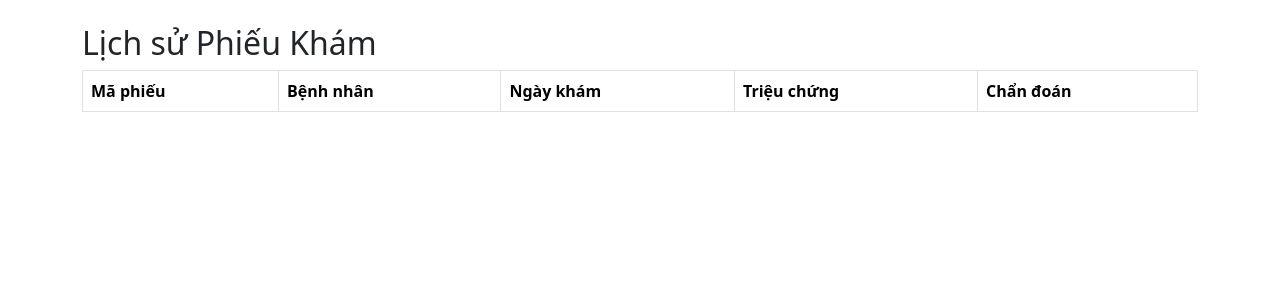
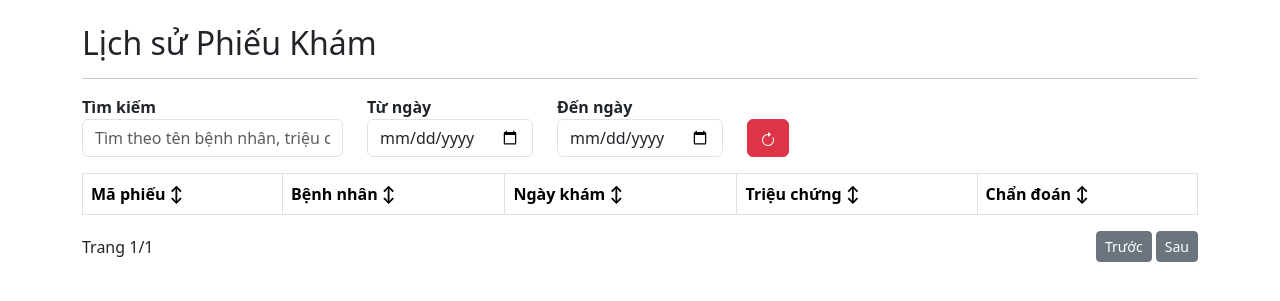
Before and after one commit to ThuanNguyen211/CT467_QTDL, a Flask app: template frontend/templates/doctor/examinations.html in a window 1280 px wide. Shown: the part 56-357 px from the top of the page. Run offline with Flask 3, Linux system fonts and the light colour scheme; the template is opened without the code that fills it, so the values that code supplies are empty.

Commit message:
Thêm chức năng lọc và tìm kiếm

```diff
--- a/frontend/templates/doctor/examinations.html
+++ b/frontend/templates/doctor/examinations.html
@@ -2,38 +2,78 @@
 {% block title %}Lịch sử Phiếu Khám{% endblock %}
 {% block content %}
 <h2>Lịch sử Phiếu Khám</h2>
+<hr/>
+
+<div class="row mb-3">
+  <div class="col-md-3">
+    <strong>Tìm kiếm</strong>
+    <input type="text" id="searchInput" class="form-control" placeholder="Tìm theo tên bệnh nhân, triệu chứng, chẩn đoán">
+  </div>
+  <div class="col-md-2">
+    <strong>Từ ngày</strong>
+    <input type="date" id="fromDate" class="form-control" placeholder="Từ ngày">
+  </div>
+  <div class="col-md-2">
+    <strong>Đến ngày</strong>
+    <input type="date" id="toDate" class="form-control" placeholder="Đến ngày">
+  </div>
+  <div class="col-md-2 d-flex align-items-end">
+    <button id="clearFilters" class="btn btn-danger">
+      <svg xmlns="http://www.w3.org/2000/svg" width="16" height="16" fill="currentColor" class="bi bi-arrow-clockwise"
+        viewBox="0 0 16 16">
+        <path fill-rule="evenodd" d="M8 3a5 5 0 1 0 4.546 2.914.5.5 0 0 1 .908-.417A6 6 0 1 1 8 2z" />
+        <path d="M8 4.466V.534a.25.25 0 0 1 .41-.192l2.36 1.966c.12.1.12.284 0 .384L8.41 4.658A.25.25 0 0 1 8 4.466" />
+      </svg>
+    </button>
+  </div>
+</div>
+
 <table class="table table-bordered">
   <thead>
     <tr>
-      <th>Mã phiếu</th><th>Bệnh nhân</th><th>Ngày khám</th><th>Triệu chứng</th><th>Chẩn đoán</th>
+      <th onclick="sortTable('ma_phieu_kham')">Mã phiếu &#8597;</th>
+      <th onclick="sortTable('ten_benh_nhan')">Bệnh nhân &#8597;</th>
+      <th onclick="sortTable('ngay_kham')">Ngày khám &#8597;</th>
+      <th onclick="sortTable('trieu_chung')">Triệu chứng &#8597;</th>
+      <th onclick="sortTable('chan_doan')">Chẩn đoán &#8597;</th>
     </tr>
   </thead>
-  <tbody>
-    {% for exam in examinations %}
-    <tr>
-      <td>{{ exam.ma_phieu_kham }}</td>
-      <td>{{ exam.ten_benh_nhan }}</td>
-      <td>{{ exam.ngay_kham }}</td>
-      <td>{{ exam.trieu_chung }}</td>
-      <td>{{ exam.chan_doan }}</td>
-    </tr>
-    {% endfor %}
-  </tbody>
+  <tbody id="examsTbody"></tbody>
 </table>
 
+<div class="d-flex justify-content-between align-items-center">
+  <div>
+    Trang <span id="currentPage">1</span>/<span id="totalPages">1</span>
+  </div>
+  <div>
+    <button id="prevPage" class="btn btn-secondary btn-sm">Trước</button>
+    <button id="nextPage" class="btn btn-secondary btn-sm">Sau</button>
+  </div>
+</div>
+
 <script>
-  document.addEventListener('DOMContentLoaded', async function () {
-      const ma_bac_si = localStorage.getItem('ma_bac_si');
-      if (!ma_bac_si) {
-        alert('Không tìm thấy mã bác sĩ!');
-        return;
+  let allExams = [];
+  let filteredExams = [];
+  let currentPage = 1;
+  const pageSize = 10;
+  let sortField = '';
+  let sortAsc = true;
+
+  function formatDateToInput(dateStr) {
+    const date = new Date(dateStr);
+    if (isNaN(date)) return '';
+    const year = date.getFullYear();
+    const month = String(date.getMonth() + 1).padStart(2, '0');
+    const day = String(date.getDate()).padStart(2, '0');
+    return `${year}-${month}-${day}`;
   }
-      const response = await fetch(`http://127.0.0.1:5000/doctors/patients?ma_bac_si=${ma_bac_si}`);
-      const data = await response.json();
 
-      const tbody = document.querySelector('table tbody');
+  function renderExams(data) {
+    const tbody = document.getElementById('examsTbody');
     tbody.innerHTML = '';
-      data.forEach(exam => {
+    const start = (currentPage - 1) * pageSize;
+    const end = start + pageSize;
+    data.slice(start, end).forEach(exam => {
       const tr = document.createElement('tr');
       tr.innerHTML = `
         <td>${exam.ma_phieu_kham}</td>
@@ -44,6 +84,85 @@
       `;
       tbody.appendChild(tr);
     });
+    document.getElementById('currentPage').innerText = currentPage;
+    document.getElementById('totalPages').innerText = Math.max(1, Math.ceil(data.length / pageSize));
+  }
+
+  function filterExams() {
+    const search = document.getElementById('searchInput').value.toLowerCase();
+    const fromDate = document.getElementById('fromDate').value;
+    const toDate = document.getElementById('toDate').value;
+    filteredExams = allExams.filter(exam => {
+      const matchSearch =
+        exam.ten_benh_nhan.toLowerCase().includes(search) ||
+        exam.trieu_chung.toLowerCase().includes(search) ||
+        exam.chan_doan.toLowerCase().includes(search);
+      const examDate = formatDateToInput(exam.ngay_kham);
+      const matchFrom = !fromDate || examDate >= fromDate;
+      const matchTo = !toDate || examDate <= toDate;
+      return matchSearch && matchFrom && matchTo;
+    });
+    if (sortField) {
+      filteredExams.sort((a, b) => {
+        let valA = a[sortField];
+        let valB = b[sortField];
+        if (sortField === 'ngay_kham') {
+          valA = formatDateToInput(valA);
+          valB = formatDateToInput(valB);
+        }
+        if (valA < valB) return sortAsc ? -1 : 1;
+        if (valA > valB) return sortAsc ? 1 : -1;
+        return 0;
+      });
+    }
+    currentPage = 1;
+    renderExams(filteredExams);
+  }
+
+  function sortTable(field) {
+    if (sortField === field) {
+      sortAsc = !sortAsc;
+    } else {
+      sortField = field;
+      sortAsc = true;
+    }
+    filterExams();
+  }
+
+  document.addEventListener('DOMContentLoaded', async function () {
+    const ma_bac_si = localStorage.getItem('ma_bac_si');
+    if (!ma_bac_si) {
+      alert('Không tìm thấy mã bác sĩ!');
+      return;
+    }
+    const response = await fetch(`http://127.0.0.1:5000/doctors/patients?ma_bac_si=${ma_bac_si}`);
+    allExams = await response.json();
+    filterExams();
+
+    document.getElementById('searchInput').addEventListener('input', filterExams);
+    document.getElementById('fromDate').addEventListener('change', filterExams);
+    document.getElementById('toDate').addEventListener('change', filterExams);
+
+    document.getElementById('prevPage').addEventListener('click', function() {
+      if (currentPage > 1) {
+        currentPage--;
+        renderExams(filteredExams);
+      }
+    });
+    document.getElementById('nextPage').addEventListener('click', function() {
+      const totalPages = Math.ceil(filteredExams.length / pageSize);
+      if (currentPage < totalPages) {
+        currentPage++;
+        renderExams(filteredExams);
+      }
+    });
+
+    document.getElementById('clearFilters').addEventListener('click', function() {
+      document.getElementById('searchInput').value = '';
+      document.getElementById('fromDate').value = '';
+      document.getElementById('toDate').value = '';
+      filterExams();
+    });
   });
 </script>
 {% endblock %}
```
Lines whose indentation alone changed are shown as unchanged.
